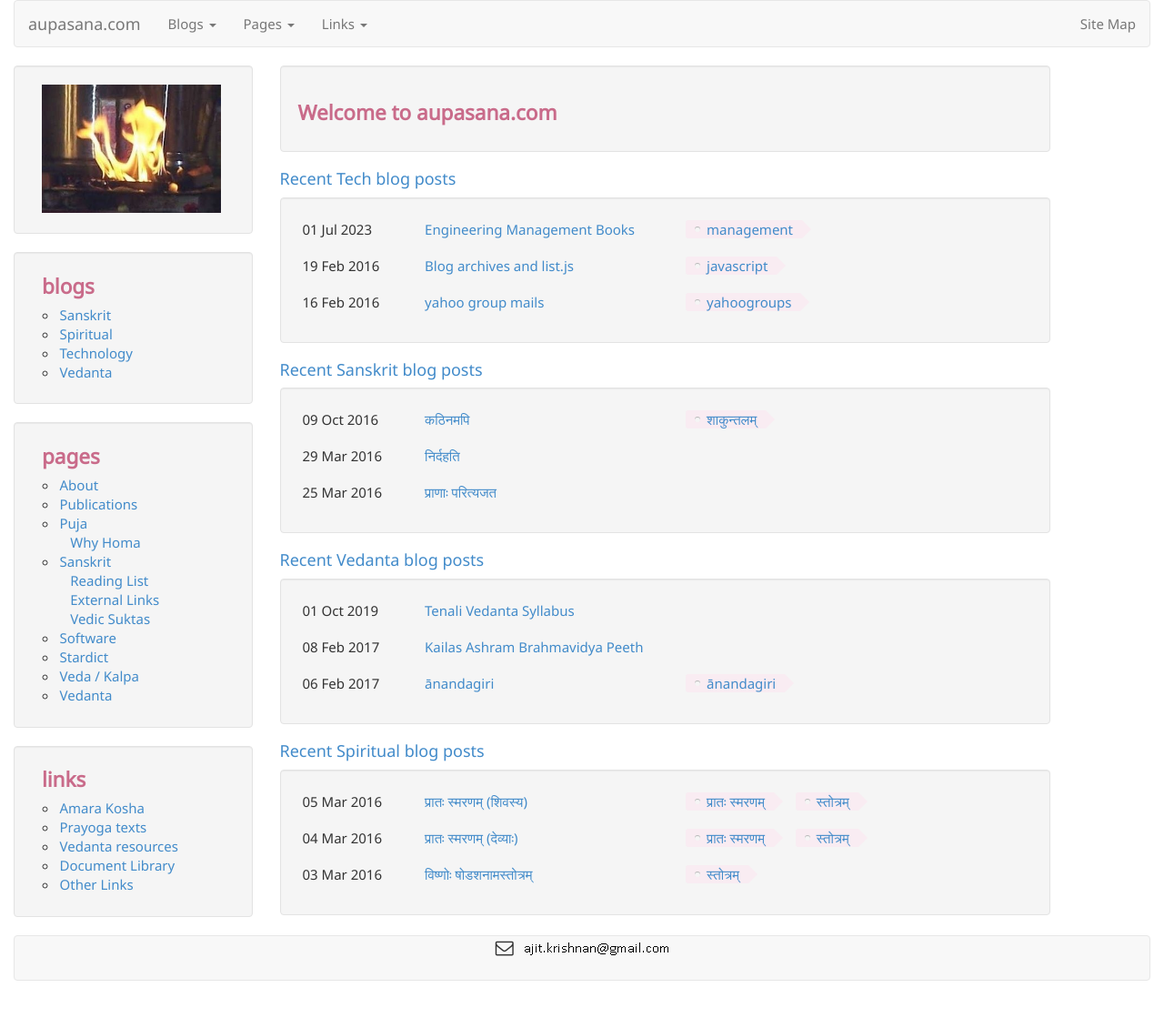
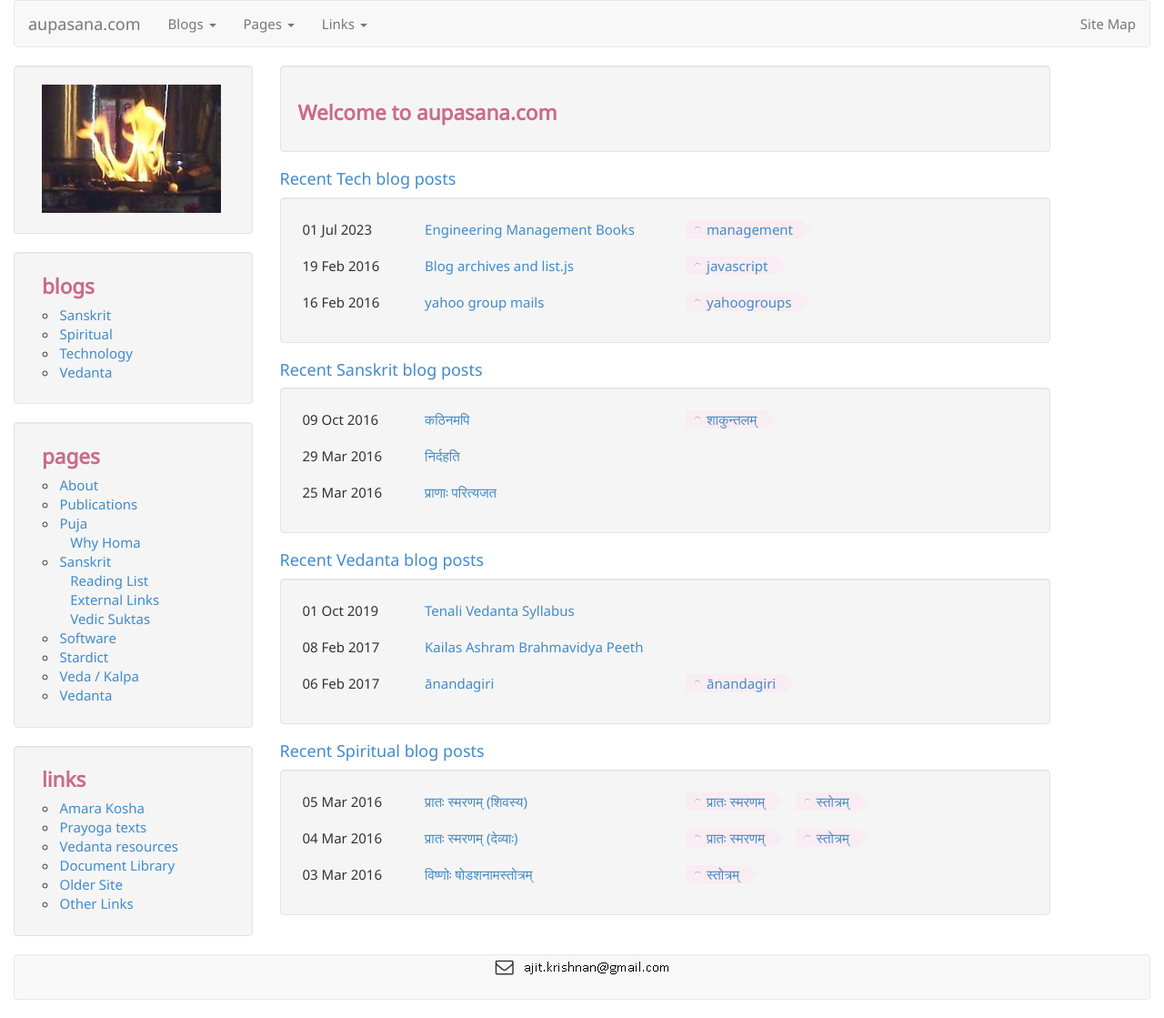
Before and after one commit to aupasana/aupasana.github.io, a Jekyll site: the page built from index.html, in a window 1280 px wide. Shown: the whole page at 91% size. Built offline with Jekyll 4.4.1, drawn with Linux system fonts in a browser that asks for light colours; nearby versions of some CDN libraries; before the commit the page ends 1098 px from its top, so only the background shows below that.

Commit message:
Add old site to sitebar links

```diff
--- a/_includes/list-links.html
+++ b/_includes/list-links.html
@@ -2,4 +2,5 @@
 <li><a href="http://aupasana.com/prayoga">Prayoga texts</a></li>
 <li><a href="http://aupasana.com/vedanta">Vedanta resources</a></li>
 <li><a href="http://docs.aupasana.com">Document Library</a></li>
+<li><a href="http://old.aupasana.com">Older Site</a></li>
 <li><a href="{{site.baseurl}}/pages/links.html">Other Links</a></li>
```
